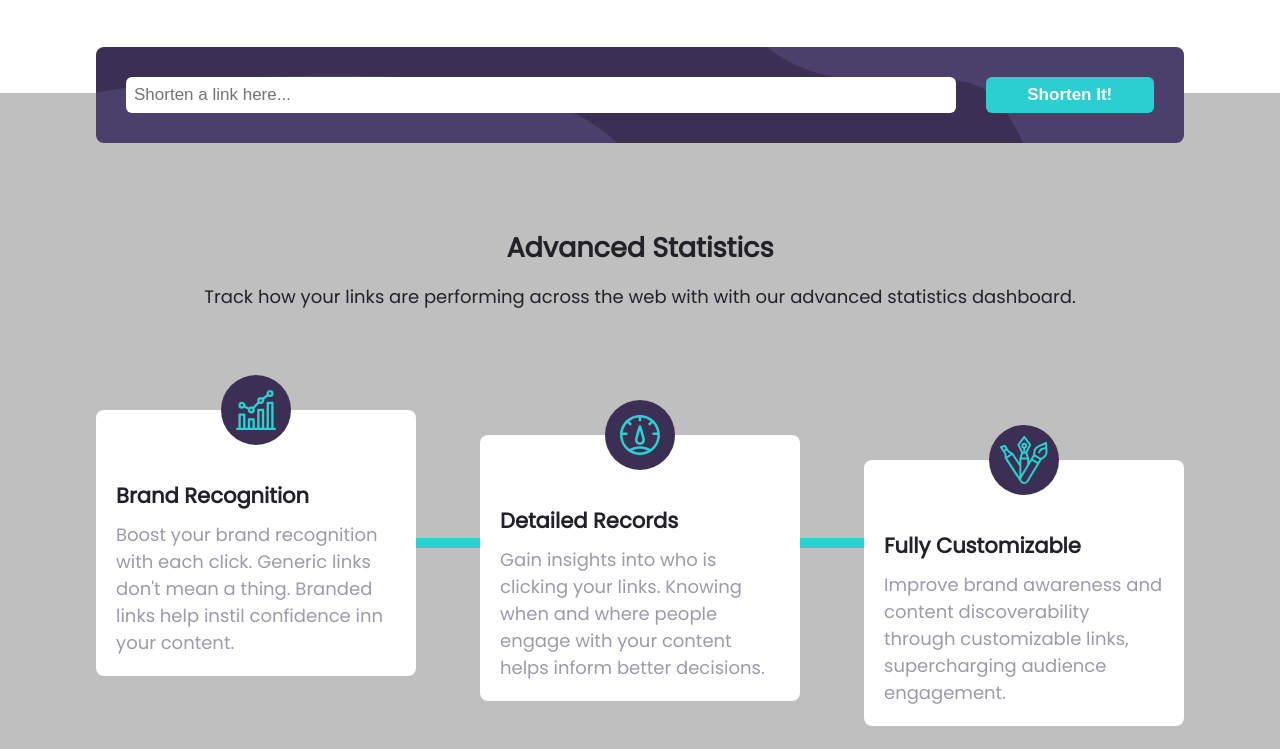
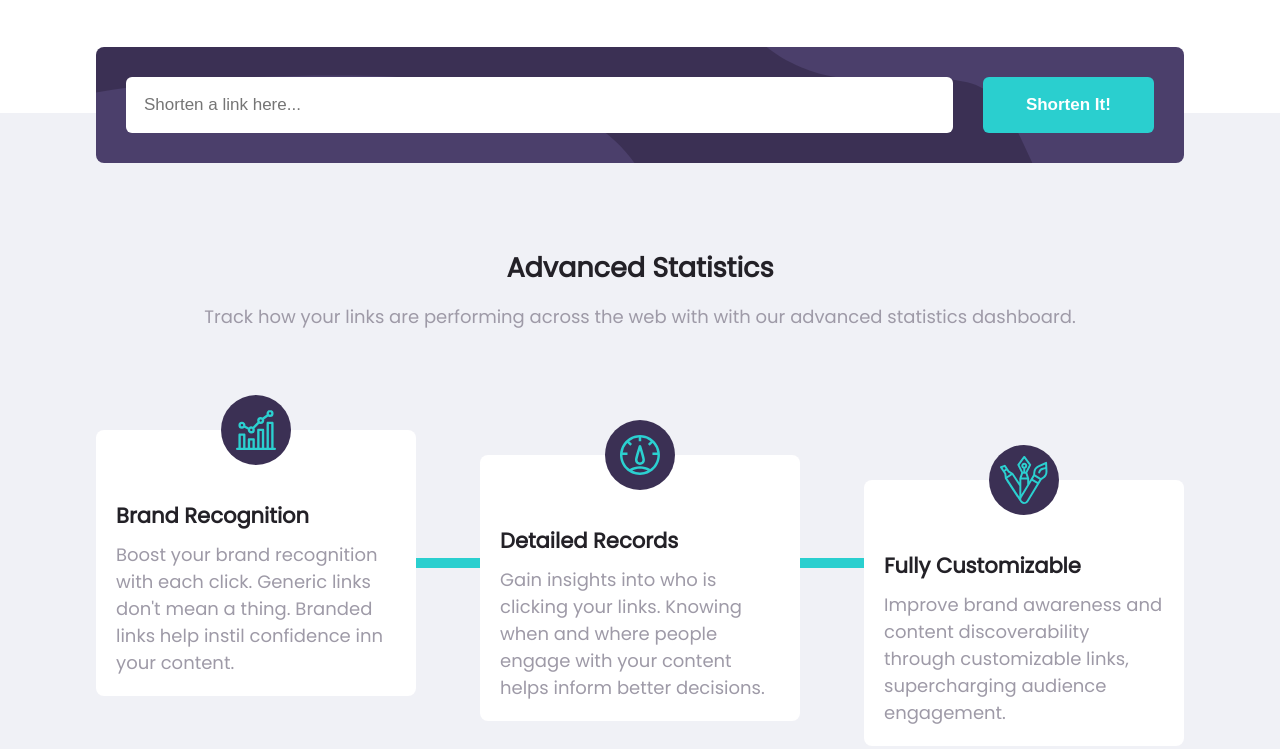
Before and after one commit to adetoye-dev/shortly, a plain HTML site: page index.html in a window 1280 px wide. Shown: the part 572-1321 px from the top of the page. Drawn offline with Linux system fonts and the light colour scheme.

Commit message:
effect suggestions from solution review

```diff
--- a/style.css
+++ b/style.css
@@ -8,6 +8,7 @@
   --Red: hsl(0, 87%, 67%);
   --Gray: hsl(0, 0%, 75%);
   --Grayish-Violet: hsl(257, 7%, 63%);
+  --Very-Light-Gray: hsl(230, 25%, 95.3%);
   --Very-Dark-Blue: hsl(255, 11%, 22%);
   --Very-Dark-Violet: hsl(260, 8%, 14%);
 }
@@ -199,7 +200,7 @@ a {
 
 .form-item {
   border-radius: 0.6rem;
-  padding: 1.2rem;
+  padding: 1.8rem;
   width: 100%;
   outline: none;
   border: none;
@@ -236,11 +237,11 @@ a {
 
 .shortened-links-container {
   padding: 11.5rem 0 1rem;
-  background-color: var(--Gray);
+  background-color: var(--Very-Light-Gray);
 }
 
 .advanced-statistics-container {
-  background-color: var(--Gray);
+  background-color: var(--Very-Light-Gray);
   padding-bottom: 9.5rem;
 }
 
@@ -288,6 +289,7 @@ a {
 
 .statistics-text {
   margin: 1.5rem 0;
+  color: var(--Grayish-Violet);
 }
 
 .statistics-card-container {
@@ -355,7 +357,7 @@ a {
 
 .footer {
   padding: 8rem 0 6rem;
-  background-color: var(--Very-Dark-Blue);
+  background-color: var(--Very-Dark-Violet);
   margin: 0;
   overflow: hidden;
 }
@@ -461,9 +463,6 @@ a {
   #error-msg {
     bottom: 0.7rem;
   }
-  .form-item {
-    padding: 0.8rem;
-  }
   .shorten-btn {
     width: 20%;
   }
```
